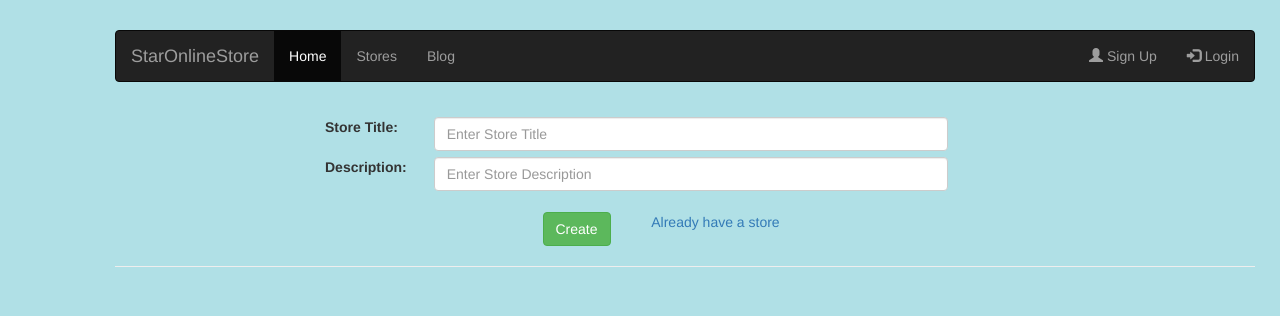
After one commit to dessHub/bc-14-online-store-application, a Flask app: page /create in a window 1280 px wide. The commit adds this page. Shown: the top 316 px of the page. Run offline with Flask 2, Linux system fonts and the light colour scheme; some libraries are stand-ins or nearby versions.

```diff
--- a/app/__init__.py
+++ b/app/__init__.py
@@ -1,5 +1,11 @@
 from flask import Flask
+from flask.ext.mongoalchemy import MongoAlchemy
+import string
 
 app = Flask(__name__) #Creates the application object
+app.config['MONGOALCHEMY_DATABASE'] = 'store_collection'
+app.config['SECRET_KEY'] = 'no secrets, right!'
+app.config['DEBUG'] = True
+db = MongoAlchemy(app)
 
 from app import routes #imports routes modules
--- /dev/null
+++ b/app/models/forms.py
@@ -0,0 +1,5 @@
+import wtforms
+from flask.ext import wtf
+from wtforms import validators
+
+from collection.documents import Book
--- a/app/routes.py
+++ b/app/routes.py
@@ -1,6 +1,25 @@
-from flask import render_template
+from flask import render_template, redirect, url_for
 from app import app
+#from models.forms import UserForm
+#from collection.documents import Book
+
 
 @app.route('/')   #Route to return landing page(index page)
 def index():
     return render_template('index.html')
+
+@app.route('/login')
+def login():
+    return render_template('login.html')
+
+@app.route('/signup')
+def signup():
+    return render_template('sign_up.html')
+
+@app.route('/create')
+def create():
+    return render_template('user.html')
+
+@app.route('/store')
+def store():
+    return render_template('store.html')
--- /dev/null
+++ b/app/static/css/styles.css
@@ -0,0 +1,8 @@
+body {
+    padding: 30px 100px;
+    background-color: powderblue;
+}
+
+.login_content {
+  padding-top: 100px;
+}
--- a/app/templates/base.html
+++ b/app/templates/base.html
@@ -1,16 +1,40 @@
+
 <!DOCTYPE html>
 <html lang="en">
   <head>
 
    <title>Online Store</title>
 
-    <link href="/static/css/bootstrap.min.css" rel="stylesheet" media="screen">
-    <link href="/static/css/bootstrap-responsive.min.css" rel="stylesheet">
-    <script src="http://code.jquery.com/jquery-latest.js"></script>
-    <script src="/static/js/bootstrap.min.js"></script>
-    <meta name="viewport" content="width=device-width, initial-scale=1.0">
+    <link href="https://maxcdn.bootstrapcdn.com/bootstrap/3.3.7/css/bootstrap.min.css" rel="stylesheet">
+    <script src="https://ajax.googleapis.com/ajax/libs/jquery/3.1.1/jquery.min.js"></script>
+    <script src="https://maxcdn.bootstrapcdn.com/bootstrap/3.3.7/js/bootstrap.min.js"></script>
+    <link href="/static/css/styles.css" rel="stylesheet">
+
   </head>
   <body>
-   {% block content %} {% endblock %}
+    <div class="container">
+
+      <div class="header" >
+        <nav class="navbar navbar-inverse">
+  <div class="container-fluid">
+    <div class="navbar-header">
+      <a class="navbar-brand" href="/">StarOnlineStore</a>
+    </div>
+    <ul class="nav navbar-nav">
+      <li class="active"><a href="/">Home</a></li>
+      <li><a href="/create">Stores</a></li>
+      <li><a href="/">Blog</a></li>
+    </ul>
+    <ul class="nav navbar-nav navbar-right">
+      <li><a href="/signup"><span class="glyphicon glyphicon-user"></span> Sign Up</a></li>
+      <li><a href="/login"><span class="glyphicon glyphicon-log-in"></span> Login</a></li>
+    </ul>
+  </div>
+</nav>
+    </div>
+
+     {% block content %} {% endblock %}
+    </div>
+
   </body>
 </html>
--- /dev/null
+++ b/app/templates/user.html
@@ -0,0 +1,37 @@
+{% extends "base.html" %}
+{% block content %}
+  <div class="stores">
+
+
+    <div class="row">
+     <div class="col-sm-offset-2 col-sm-7">
+       <form>
+       <div class="form-group">
+         <label class="control-label col-sm-2" for="title">Store Title:</label>
+         <div class="col-sm-10">
+           <input type="text" class="form-control" id="title" placeholder="Enter Store Title">
+         </div>
+       </div><br><br>
+       <div class="form-group">
+         <label class="control-label col-sm-2" for="description">Description:</label>
+         <div class="col-sm-10">
+           <input type="text" class="form-control" id="description" placeholder="Enter Store Description">
+         </div>
+       </div><br><br>
+       <div class="form-group">
+         <div class="col-sm-offset-4 col-sm-2">
+           <button type="submit" class="btn btn-success">Create</button>
+         </div>
+         <div class="col-sm-6">
+           <a href="/store">Already have a store</a>
+         </div>
+       </div>
+     </form>
+
+     </div>
+   </div>
+
+    <hr>
+  </div>
+
+{% endblock %}
```
Also changed, not shown: app/templates/index.html (+18 -1 lines), app/templates/login.html (+33 -0 lines), app/templates/sign_up.html (+51 -0 lines), app/templates/store.html (added, +28 -0 lines), 2 other files.
